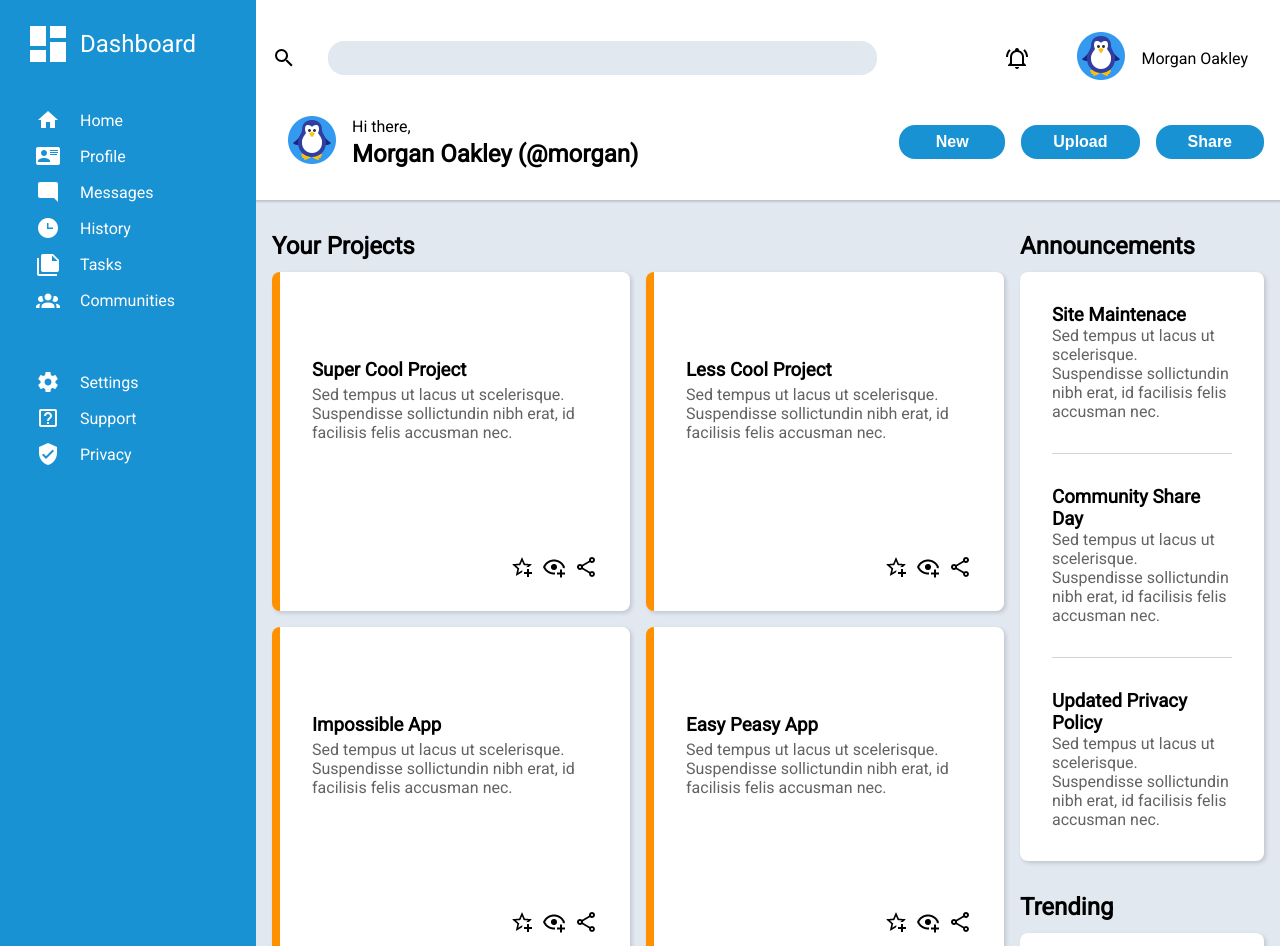
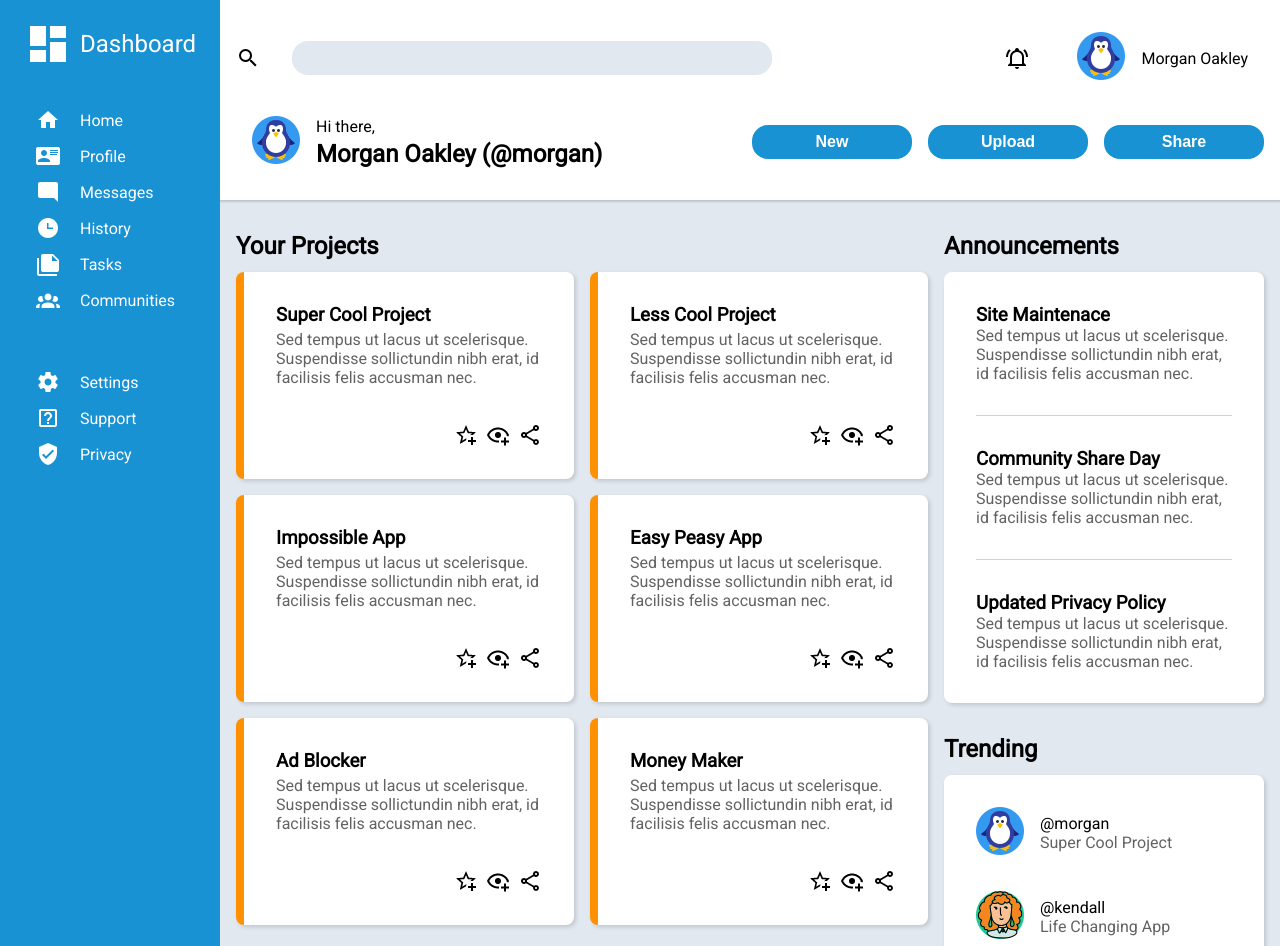
Before and after one commit to bret-henderson/admin-dashboard, a plain HTML site: page index.html in a window 1280 px wide. Shown: the top 946 px of the page. Drawn offline with Linux system fonts and the light colour scheme.

Commit message:
Add min and max widths to sidebar and cards

```diff
--- a/index.html
+++ b/index.html
@@ -63,6 +63,7 @@
                 <img src="./images/magnify-24.png" alt="search">
             </div>
             <input id="search-bar" name="first-name" type="text">
+            <div>&nbsp;</div>
             <div class="notification-icon">
                 <img src="./images/bell-ring-outline.png" alt="notifications">
             </div>
--- a/style.css
+++ b/style.css
@@ -9,7 +9,7 @@ body {
     font-family: Roboto, system-ui, "Segoe UI", Roboto, Helvetica, Arial, sans-serif, "Apple Color Emoji", "Segoe UI Emoji", "Segoe UI Symbol";
     background-color: #e2e8f0;
     display: grid;
-    grid-template-columns: 1fr 4fr;
+    grid-template-columns: max-content 1fr;
     grid-template-rows: max-content;
     min-height: 100vh;
 
@@ -67,7 +67,7 @@ body {
 
 .header-top {
     display: grid;
-    grid-template-columns: min-content 1fr min-content auto;
+    grid-template-columns: min-content minmax(min-content, 544px) 1fr min-content auto;
     gap: 32px;
     align-items: center;
 }
@@ -78,7 +78,7 @@ body {
     border-radius: 16px;
     font-size: 1rem;
     padding: 8px 16px;
-    margin-right: 96px;
+    margin-right: 64px;
 }
 
 .header-top > .user-wrapper {
@@ -97,7 +97,7 @@ body {
 
 .header-bottom {
     display: grid;
-    grid-template-columns: auto 2fr 1fr 1fr 1fr;
+    grid-template-columns: auto 1fr minmax(min-content, 160px) minmax(min-content, 160px) minmax(min-content, 160px);
     grid-template-rows: 1fr;
     gap: 16px;
     align-items: center;
@@ -124,7 +124,6 @@ body {
 
 .header-bottom > button {
     padding: 8px 32px;
-    min-width: min-content;
     font-size: 1rem;
     font-weight: bold;
     color: white;
@@ -156,9 +155,9 @@ body {
 
 .cards-container {
     display: grid;
-    grid-template-columns: repeat(auto-fit, minmax(min(20rem, 100%), 1fr));
+    grid-template-columns: repeat(auto-fill, minmax(min(320px, 100%), 1fr));
     gap: 16px;
-    height: calc(100% - 40px);
+    /* max-height: calc(100% - 40px); */
 }
 
 .cards-container .card {
@@ -178,6 +177,7 @@ body {
 
 .cards-container .card > p {
     color: #636363;
+    padding-bottom: 32px;
 }
 
 .cards-container > .card > .card-footer{
@@ -191,7 +191,10 @@ body {
 .main-right {
     display: grid;
     grid-template-columns: 1fr;
+    grid-auto-rows: max-content;
     gap: 32px;
+    min-width: 320px;
+    max-width: 480px;
 }
 
 .announcements-main > h2 {
@@ -231,7 +234,7 @@ body {
 
 .trending-container .user {
     display: grid;
-    grid-template-columns: 1fr 3fr;
+    grid-template-columns: min-content 1fr;
     align-items: center;
     gap: 16px;
     cursor: pointer;
```
